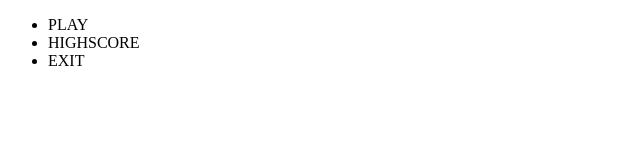
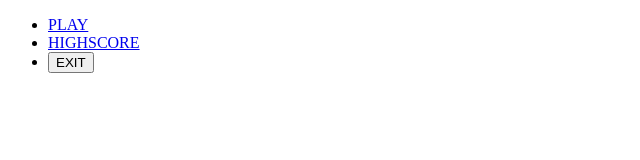
Before and after one commit to ClaraDelhoute/ClaraDelhoute.github.io, a plain HTML site: page index.html in a window 1280 px wide. Shown: the whole page, without its empty margins (0-640 px from the left). Drawn offline with Linux system fonts and the light colour scheme.

Commit message:
Ajout pages + modif

```diff
--- a/index.css
+++ b/index.css
@@ -1,4 +1,12 @@
-.classnav{
+.nav{
     text-align: center;
     position: relative;
 }
+
+nav ul li a {
+    text-decoration: none;
+}
+
+nav ul li {
+    text-decoration: none;
+}
--- a/index.html
+++ b/index.html
@@ -4,15 +4,18 @@
     <meta charset="UTF-8">
     <meta http-equiv="X-UA-Compatible" content="IE=edge">
     <meta name="viewport" content="width=device-width, initial-scale=1.0">
-    <title>Document</title>
+    <link rel="stylsheet" href="index.css">
+    <title>SuperPingouin</title>
 </head>
 <body>
+    <div class="nav">
     <nav class="classnav">
         <ul class="listmenu">
-            <li id="play"> PLAY  </li>
-            <li id="highscore"> HIGHSCORE </li>
-            <li id="exit"> EXIT  </li>
+            <li id="play"> <a href="play.html#html"> PLAY </a> </li>
+            <li id="highscore"> <a href="highscore.html#highscore">HIGHSCORE </a> </li>
+            <li id="exit"> <button name="exit" class="exit" id="exit"> EXIT </button> </li>
         </ul>
     </nav>
+    </div>
 </body>
 </html>
```
Also changed, not shown: highscore.html (added, +12 -0 lines), play.html (added, +12 -0 lines).
